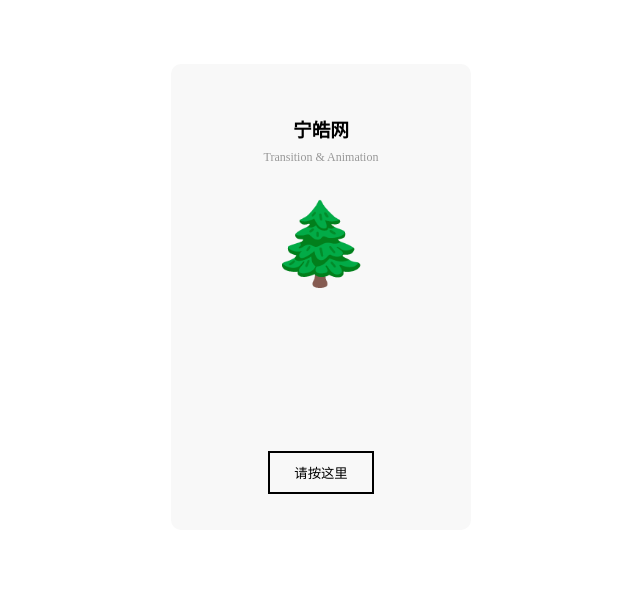
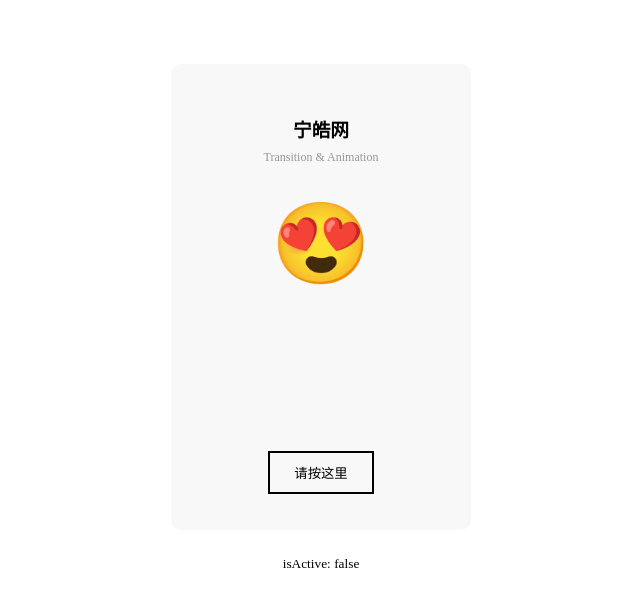
Before and after one commit to ninghao/ninghao-vue, a Vue app: page / in a window 1280 px wide. Shown: the top 606 px of the page, without its empty margins (319-959 px from the left). Built offline with nearby package versions, Linux system fonts and the light colour scheme.

Commit message:
😍 基于 Class 的动画

```diff
--- a/src/app/app.vue
+++ b/src/app/app.vue
@@ -6,11 +6,16 @@
         <div class="card-subtitle">Transition & Animation</div>
       </div>
       <div class="card__content">
-        <div :class="['emoji', { hidden: !isActive }]">🌲</div>
+        <div :class="['emoji', { pulse: isActive }]">😍</div>
       </div>
       <div class="card__action">
-        <button @click="isActive = !isActive">请按这里</button>
+        <button @click="isActive = !isActive" :class="{ active: isActive }">
+          请按这里
+        </button>
       </div>
+    </div>
+    <div class="status">
+      <small>isActive: {{ isActive }}</small>
     </div>
   </div>
 </template>
@@ -20,7 +25,7 @@
   data() {
     return {
       name: '宁皓网',
-      isActive: true,
+      isActive: false,
     };
   },
 };
--- a/src/app/styles/app.css
+++ b/src/app/styles/app.css
@@ -24,3 +24,23 @@
   opacity: 0;
   transform: translateX(30px);
 }
+
+.pulse {
+  animation-name: pulse;
+  animation-duration: 1s;
+  animation-iteration-count: infinite;
+}
+
+@keyframes pulse {
+  from {
+    transform: scale3d(1, 1, 1);
+  }
+
+  50% {
+    transform: scale3d(1.5, 1.5, 1.5);
+  }
+
+  to {
+    transform: scale3d(1, 1, 1);
+  }
+}
--- a/src/app/styles/card.css
+++ b/src/app/styles/card.css
@@ -41,3 +41,13 @@
 .card__action > button:active {
   opacity: 0.8;
 }
+
+.card__action > button.active {
+  background: #000;
+  color: #fff;
+}
+
+.status {
+  text-align: center;
+  margin: 24px;
+}
```
